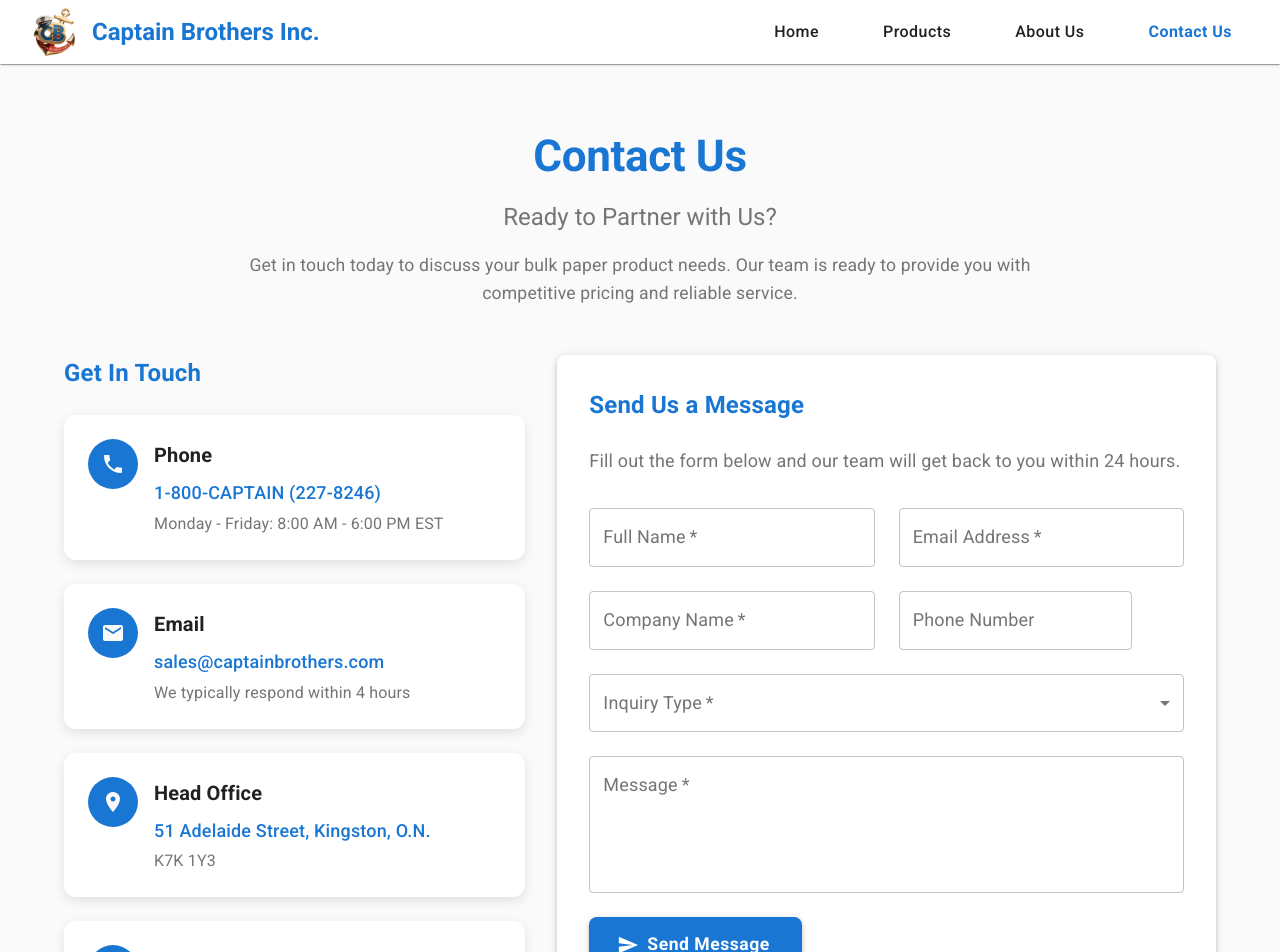
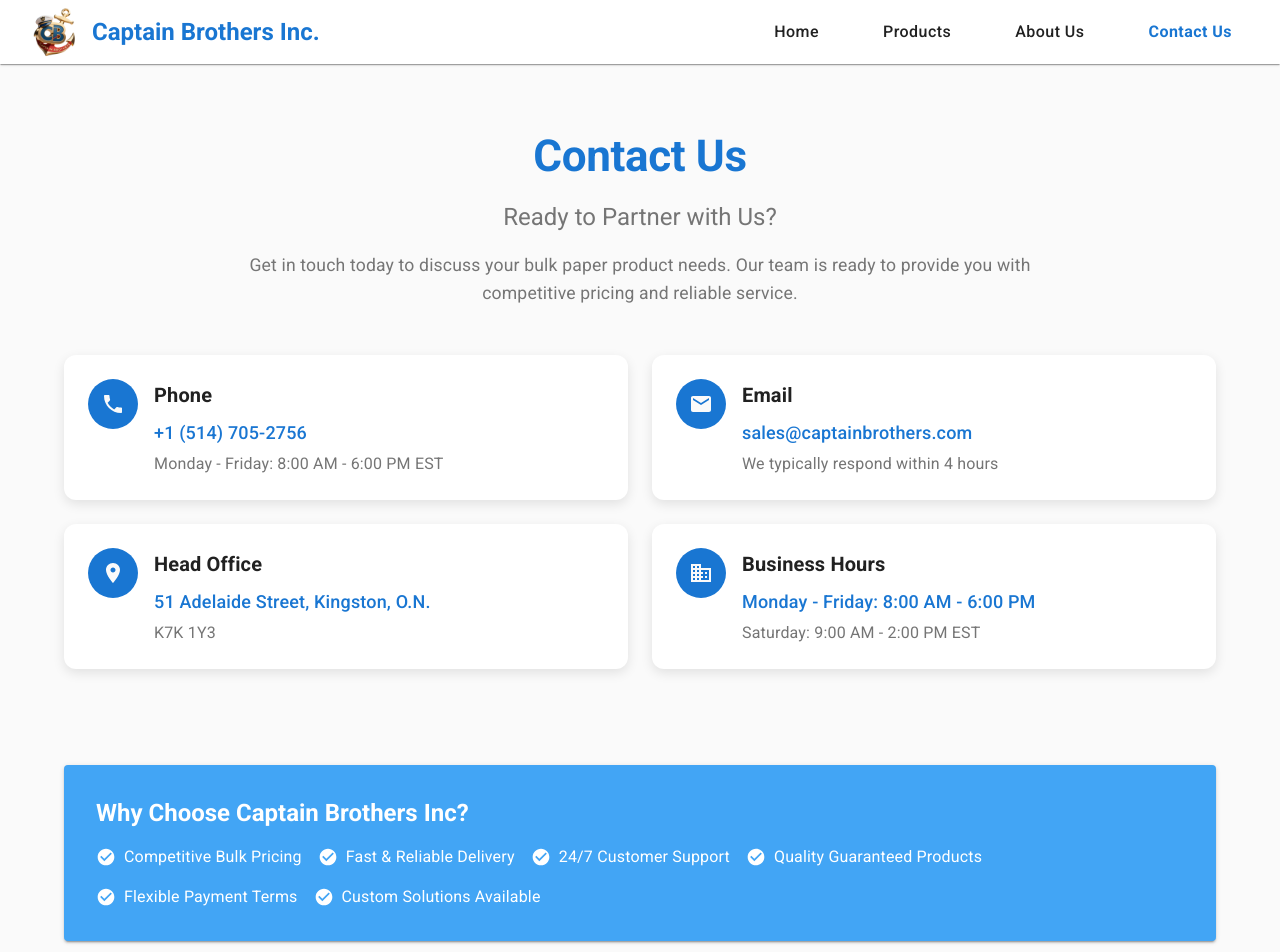
Before and after one commit to JerinJohn30/frontend-website, a React (Vite) app: page /contact in a window 1280 px wide. Shown: the top 952 px of the page. Built offline with nearby package versions, Linux system fonts and the light colour scheme.

Commit message:
updated with more changes

```diff
--- a/src/components/AboutPage.jsx
+++ b/src/components/AboutPage.jsx
@@ -268,48 +268,6 @@
             ))}
           </Box>
         </Box>
-        {/* Certifications and Awards */}
-        <Paper elevation={3} sx={{ p: 4 }}>
-          <Typography
-            variant="h4"
-            sx={{
-              textAlign: 'center',
-              mb: 4,
-              color: 'primary.main',
-              fontWeight: 600,
-            }}
-          >
-            Certifications & Standards
-          </Typography>
-          <Grid container spacing={2} justifyContent="center">
-            {certifications.map((cert, index) => (
-              <Grid size key={index}>
-                <Chip
-                  icon={<Security />}
-                  label={cert}
-                  color="primary"
-                  variant="outlined"
-                  sx={{
-                    p: 1,
-                    '& .MuiChip-label': { fontSize: '0.9rem' },
-                  }}
-                />
-              </Grid>
-            ))}
-          </Grid>
-          <Typography
-            variant="body1"
-            sx={{
-              textAlign: 'center',
-              mt: 4,
-              color: 'text.secondary',
-              lineHeight: 1.6,
-            }}
-          >
-            Our certifications demonstrate our commitment to quality, environmental responsibility,
-            and workplace safety. We continuously invest in maintaining the highest industry standards.
-          </Typography>
-        </Paper>
       </Container>
       <Box
         sx={{
--- a/src/components/Contact.jsx
+++ b/src/components/Contact.jsx
@@ -40,7 +40,7 @@
     {
       icon: <Phone />,
       title: 'Phone',
-      details: '1-800-CAPTAIN (227-8246)',
+      details: '+1 (514) 705-2756',
       subtitle: 'Monday - Friday: 8:00 AM - 6:00 PM EST',
     },
     {
@@ -101,19 +101,13 @@
         </Typography>
       </Box>
 
-      <Grid container spacing={4}>
+      <Grid container justifyContent="center">
         {/* Contact Information Cards */}
-        <Grid size={{xs:12,lg:5}}>
+        <Grid size={{xs:12}}>
           <Box sx={{ mb: 4 }}>
-            <Typography
-              variant="h4"
-              sx={{ mb: 3, color: 'primary.main', fontWeight: 600 }}
-            >
-              Get In Touch
-            </Typography>
             <Grid container spacing={3}>
               {contactInfo.map((info, index) => (
-                <Grid size={{xs:12,sm:6,lg:12}} key={index}>
+                <Grid size={{xs:12,sm:12,lg:6}} key={index}>
                   <Card
                     sx={{
                       height: '100%',
@@ -163,127 +157,6 @@
             </Grid>
           </Box>
         </Grid>
-
-        {/* Contact Form */}
-        <Grid size={{xs:12,lg:7}}>
-          <Paper elevation={3} sx={{ p: 4, borderRadius: 2 }}>
-            <Typography
-              variant="h4"
-              sx={{ mb: 3, color: 'primary.main', fontWeight: 600 }}
-            >
-              Send Us a Message
-            </Typography>
-            <Typography
-              variant="body1"
-              sx={{ mb: 4, color: 'text.secondary' }}
-            >
-              Fill out the form below and our team will get back to you within 24 hours.
-            </Typography>
-
-            <form onSubmit={handleSubmit}>
-              <Grid container spacing={3}>
-                <Grid size={{xs:12,sm:6}}>
-                  <TextField
-                    fullWidth
-                    name="name"
-                    label="Full Name"
-                    value={formData.name}
-                    onChange={handleChange}
-                    required
-                    variant="outlined"
-                  />
-                </Grid>
-                <Grid size={{xs:12,sm:6}}>
-                  <TextField
-                    fullWidth
-                    name="email"
-                    label="Email Address"
-                    type="email"
-                    value={formData.email}
-                    onChange={handleChange}
-                    required
-                    variant="outlined"
-                  />
-                </Grid>
-                <Grid size={{xs:12,sm:6}}>
-                  <TextField
-                    fullWidth
-                    name="company"
-                    label="Company Name"
-                    value={formData.company}
-                    onChange={handleChange}
-                    required
-                    variant="outlined"
-                  />
-                </Grid>
-                <Grid size={{xs:12,lg:5}}>
-                  <TextField
-                    fullWidth
-                    name="phone"
-                    label="Phone Number"
-                    value={formData.phone}
-                    onChange={handleChange}
-                    variant="outlined"
-                  />
-                </Grid>
-                <Grid size={{xs:12}}>
-                  <FormControl fullWidth required>
-                    <InputLabel>Inquiry Type</InputLabel>
-                    <Select
-                      name="inquiryType"
-                      value={formData.inquiryType}
-                      onChange={handleChange}
-                      label="Inquiry Type"
-                    >
-                      <MenuItem value="bulk-order">Bulk Order Inquiry</MenuItem>
-                      <MenuItem value="wholesale">Wholesale Partnership</MenuItem>
-                      <MenuItem value="custom-products">Custom Products</MenuItem>
-                      <MenuItem value="pricing">Pricing Information</MenuItem>
-                      <MenuItem value="general">General Inquiry</MenuItem>
-                    </Select>
-                  </FormControl>
-                </Grid>
-                <Grid size={{xs:12}}>
-                  <TextField
-                    fullWidth
-                    name="message"
-                    label="Message"
-                    multiline
-                    rows={4}
-                    value={formData.message}
-                    onChange={handleChange}
-                    required
-                    variant="outlined"
-                    placeholder="Tell us about your paper product needs, order quantity, delivery requirements, and any specific questions you have."
-                  />
-                </Grid>
-                <Grid size={{xs:12}}>
-                  <Button
-                    type="submit"
-                    variant="contained"
-                    size="large"
-                    startIcon={<Send />}
-                    sx={{
-                      py: 1.5,
-                      px: 4,
-                      fontSize: '1.1rem',
-                      fontWeight: 600,
-                      borderRadius: 2,
-                      boxShadow: 3,
-                      '&:hover': {
-                        boxShadow: 6,
-                        transform: 'translateY(-2px)',
-                      },
-                      transition: 'all 0.3s ease',
-                    }}
-                  >
-                    Send Message
-                  </Button>
-                </Grid>
-              </Grid>
-            </form>
-          </Paper>
-        </Grid>
       </Grid>
 
       {/* Additional Information */}
--- a/src/components/Footer.jsx
+++ b/src/components/Footer.jsx
@@ -26,7 +26,7 @@
   const businessInfo = [
     {
       icon: <Phone sx={{ fontSize: 18 }} />,
-      text: '1-800-CAPTAIN (227-8246)',
+      text: '+1 (514) 705-2756',
     },
     {
       icon: <Email sx={{ fontSize: 18 }} />,
```
Also changed, not shown: vercel.json (added).
